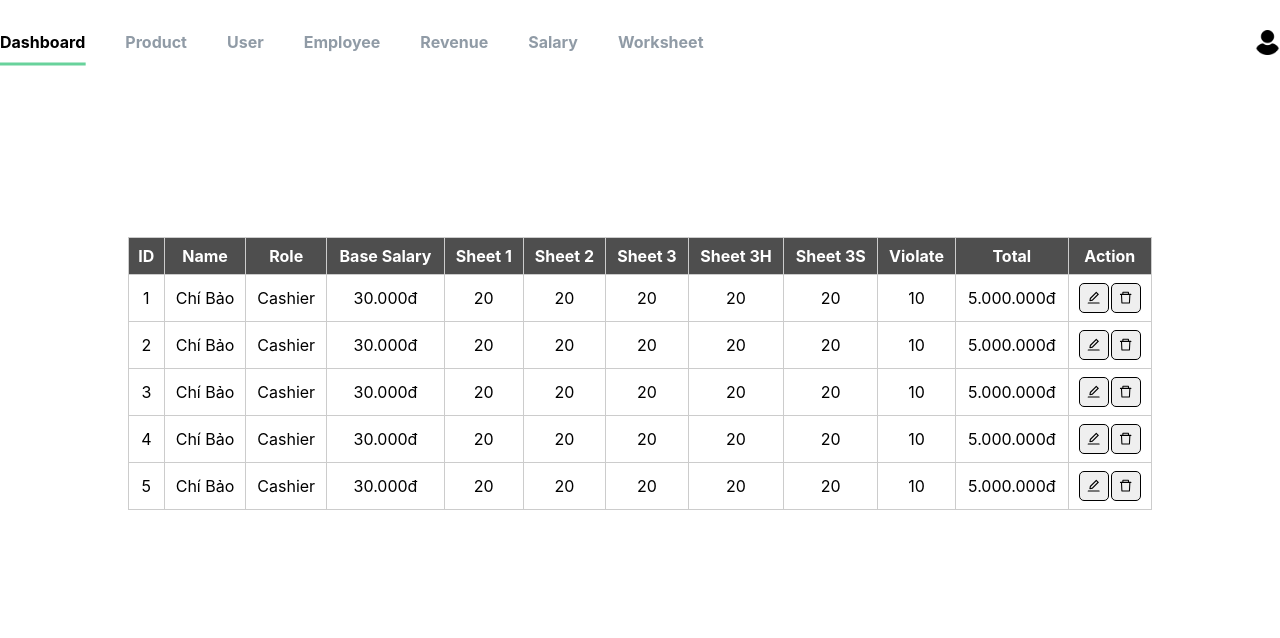
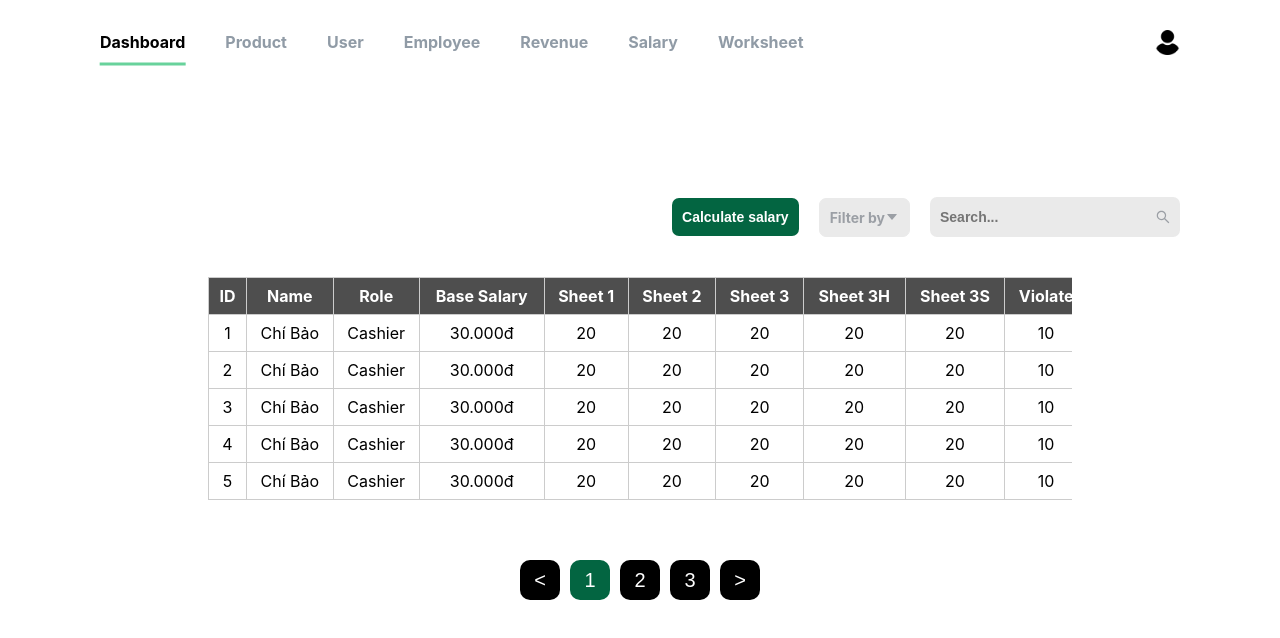
Before and after one commit to SWPSU23/SWP-FE, a React (Create React App) app in the folder CMS/: page /salary in a window 1280 px wide. Shown: the top 638 px of the page. Built offline with nearby package versions, Linux system fonts and the light colour scheme.

Commit message:
create_form_employee_product

```diff
--- a/CMS/src/components/FormEmployee/FormEmployee.css
+++ b/CMS/src/components/FormEmployee/FormEmployee.css
@@ -76,6 +76,12 @@
     width: 50%;
 }
 
+.formInput .labelInput {
+    text-align: left;
+    padding-left: 11%;
+    font-size: 16px;
+}
+
 .formInput input {
     margin-bottom: 20px;
     border-radius: 5px;
--- a/CMS/src/components/FormEmployee/FormEmployee.js
+++ b/CMS/src/components/FormEmployee/FormEmployee.js
@@ -10,29 +10,35 @@ export const FormEmployee = ({handleToggleForm}) => {
 	return (
 		<div className="formEmployee">
 			<div className="formContainer">
-				<h1>Employee</h1>
+				<h1>Employee details</h1>
 				<div className="formContainerCenter">
 					<div className="formInput">
+						<h2 className="labelInput">Id: </h2>
 						<input placeholder="id ..." />
 					</div>
 
 					<div className="formInput">
+						<h2 className="labelInput">Name: </h2>
 						<input placeholder="name ..." />
 					</div>
 
 					<div className="formInput">
+						<h2 className="labelInput">Age: </h2>
 						<input placeholder="age ..." />
 					</div>
 
 					<div className="formInput">
+						<h2 className="labelInput">Email: </h2>
 						<input placeholder="email ..." />
 					</div>
 
 					<div className="formInput">
+						<h2 className="labelInput">Role: </h2>
 						<input placeholder="role ..." />
 					</div>
 
 					<div className="formInput">
+						<h2 className="labelInput">Salary: </h2>
 						<input placeholder="salary ..." />
 					</div>
 				</div>
--- a/CMS/src/components/FormProduct/FormProduct.css
+++ b/CMS/src/components/FormProduct/FormProduct.css
@@ -71,6 +71,12 @@
 	width: 50%;
 }
 
+.formInput .labelInput {
+	text-align: left;
+	padding-left: 11%;
+	font-size: 16px;
+}
+
 .formInput input {
 	margin-bottom: 20px;
 	border-radius: 5px;
@@ -88,7 +94,13 @@
 .inputDesc {
 	width: 100%;
 	display: flex;
+	flex-direction: column;
 	justify-content: center;
+	align-items: center;
+}
+
+.inputDesc .labelInput {
+	width: 100%;
 }
 
 .inputDesc input {
--- a/CMS/src/components/FormProduct/FormProduct.js
+++ b/CMS/src/components/FormProduct/FormProduct.js
@@ -62,36 +62,44 @@ export const FormProduct = ({handleToggleForm}) => {
 
 				<div className="formContainerCenter">
 					<div className="formInput">
+						<h2 className="labelInput">Id: </h2>
 						<input placeholder="id ..." />
 					</div>
 
 					<div className="formInput">
+						<h2 className="labelInput">Name: </h2>
 						<input placeholder="name ..." />
 					</div>
 
 					<div className="formInput">
+						<h2 className="labelInput">Unit: </h2>
 						<input placeholder="unit ..." />
 					</div>
 
 					<div className="formInput">
+						<h2 className="labelInput">Unit price: </h2>
 						<input placeholder="unit price ..." />
 					</div>
 
 					<div className="formInput">
+						<h2 className="labelInput">Stock: </h2>
 						<input placeholder="stock ..." />
 					</div>
 
 					<div className="formInput">
+						<h2 className="labelInput">Status: </h2>
 						<input placeholder="status ..." />
 					</div>
 
 					<div className="formInput">
+						<h2 className="labelInput">Expired at: </h2>
 						<input placeholder="expired at ..." />
 					</div>
 				</div>
 
 				<div className="formContainerBottom ">
 					<div className="formInput inputDesc">
+						<h2 className="labelInput">Description: </h2>
 						<input placeholder="description ..." />
 					</div>
 				</div>
--- a/CMS/src/components/PayRollTable/PayRollTable.js
+++ b/CMS/src/components/PayRollTable/PayRollTable.js
@@ -20,7 +20,7 @@ function PayRollTable() {
 						<th>Sheet 3S</th>
 						<th>Violate</th>
 						<th>Total</th>
-						<th>Action</th>
+						{/* <th>Action</th> */}
 					</tr>
 				</thead>
 				<tbody>
@@ -39,7 +39,7 @@ function PayRollTable() {
 							<td>{payroll.violate}</td>
 							<td>{payroll.total}</td>
 
-							<td>
+							{/* <td>
 								<div className="btnForm">
 									<button className="btn">
 										<EditOutlined />
@@ -48,7 +48,7 @@ function PayRollTable() {
 										<DeleteOutlined />
 									</button>
 								</div>
-							</td>
+							</td> */}
 						</tr>
 					))}
 				</tbody>
--- a/CMS/src/pages/Employee/Employee.css
+++ b/CMS/src/pages/Employee/Employee.css
@@ -0,0 +1,3 @@
+.employeePage {
+    padding: 0px 100px;
+}
--- a/CMS/src/pages/Employee/Employee.js
+++ b/CMS/src/pages/Employee/Employee.js
@@ -2,20 +2,45 @@ import React, {useState} from 'react';
 import './Employee.css';
 import {FormEmployee} from '../../components/FormEmployee/FormEmployee';
 import {Menu} from '../../components/MenuNavi/Menu';
+import {ActionBar} from '../../components/ActionBar/ActionBar';
+import ProductTable from '../../components/ProductTable/ProductTable';
+import Loading from '../../components/Loading/Loading';
+import Pagination from '../../components/Pagination/Pagination';
 
 export const Employee = () => {
+	// HANDLE LOADING
+	const [loading, setLoading] = useState(false);
+
+	// toggle form
 	const [openForm, setOpenForm] = useState(false);
 
-	// toggle form
 	const handleToggleForm = () => {
 		setOpenForm(!openForm);
 	};
 
+	// HANDLE PAGINATION
+	const [currentPage, setCurrentPage] = useState(1);
+	const totalPages = 10; // Assuming there are 10 pages
+
+	const handlePageChange = (page) => {
+		setLoading(true);
+		setCurrentPage(page);
+		console.log(currentPage);
+		setTimeout(() => {
+			setLoading(false);
+		}, 1000);
+	};
 	return (
-		<div>
+		<div className="employeePage">
 			<Menu />
+			<ActionBar title="New employee" handleToggleForm={handleToggleForm} />
 			{openForm ? <FormEmployee handleToggleForm={handleToggleForm} /> : <div></div>}
-			<button onClick={handleToggleForm}>Form</button>
+			{loading ? <Loading /> : <ProductTable handleToggleForm={handleToggleForm} />}
+			<Pagination
+				currentPage={currentPage}
+				totalPages={totalPages}
+				onPageChange={handlePageChange}
+			/>
 		</div>
 	);
 };
--- a/CMS/src/pages/Salary/Salary.css
+++ b/CMS/src/pages/Salary/Salary.css
@@ -0,0 +1,4 @@
+.salaryPage {
+    padding: 0px 100px;
+
+}
--- a/CMS/src/pages/Salary/Salary.js
+++ b/CMS/src/pages/Salary/Salary.js
@@ -1,13 +1,38 @@
-import React from 'react';
+import React, {useState} from 'react';
 import './Salary.css';
 import {Menu} from '../../components/MenuNavi/Menu';
 import PayRollTable from '../../components/PayRollTable/PayRollTable';
+import {ActionBar} from '../../components/ActionBar/ActionBar';
+import Pagination from '../../components/Pagination/Pagination';
+import Loading from '../../components/Loading/Loading';
 
 export const Salary = () => {
+	// HANDLE LOADING
+	const [loading, setLoading] = useState(false);
+
+	// HANDLE PAGINATION
+	const [currentPage, setCurrentPage] = useState(1);
+	const totalPages = 10; // Assuming there are 10 pages
+
+	const handlePageChange = (page) => {
+		setLoading(true);
+		setCurrentPage(page);
+		console.log(currentPage);
+		setTimeout(() => {
+			setLoading(false);
+		}, 1000);
+	};
+
 	return (
-		<div>
+		<div className="salaryPage">
 			<Menu />
-			<PayRollTable />
+			<ActionBar title="Calculate salary" />
+			{loading ? <Loading /> : <PayRollTable />}
+			<Pagination
+				currentPage={currentPage}
+				totalPages={totalPages}
+				onPageChange={handlePageChange}
+			/>
 		</div>
 	);
 };
```
